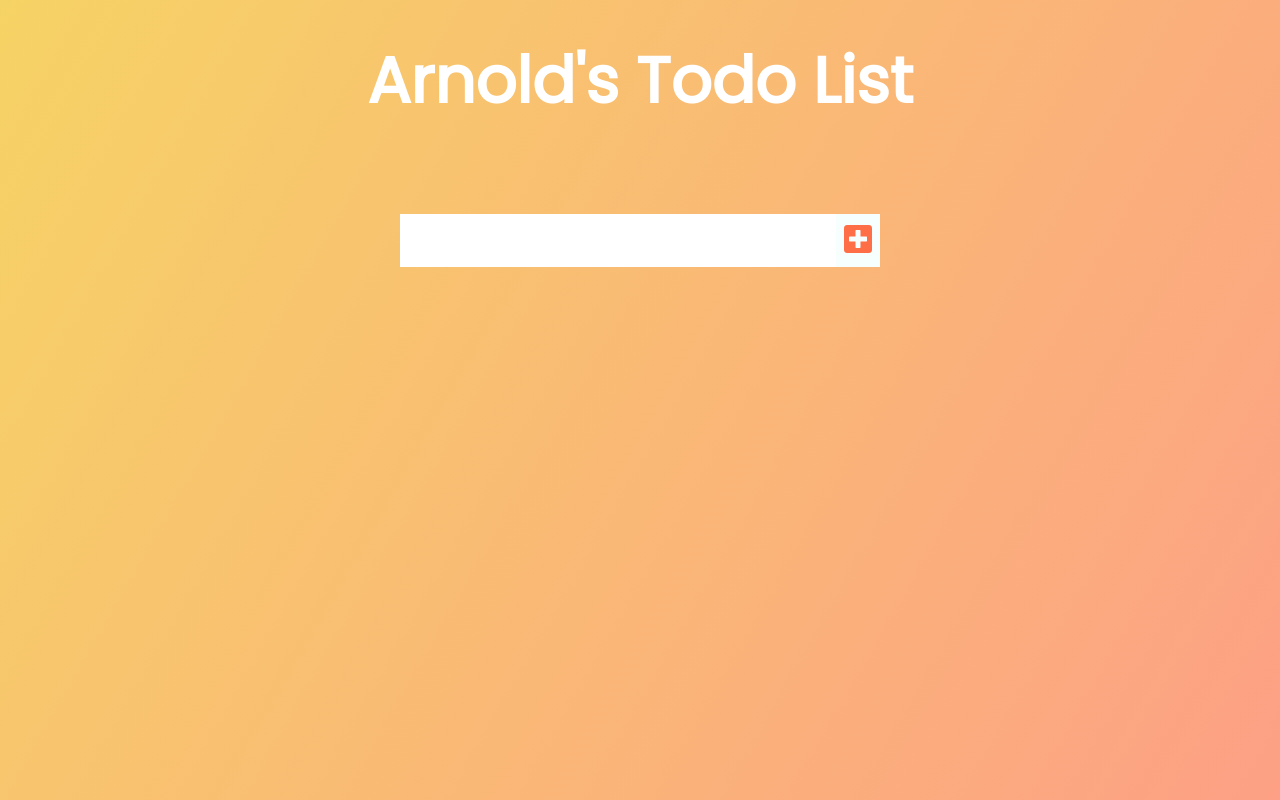
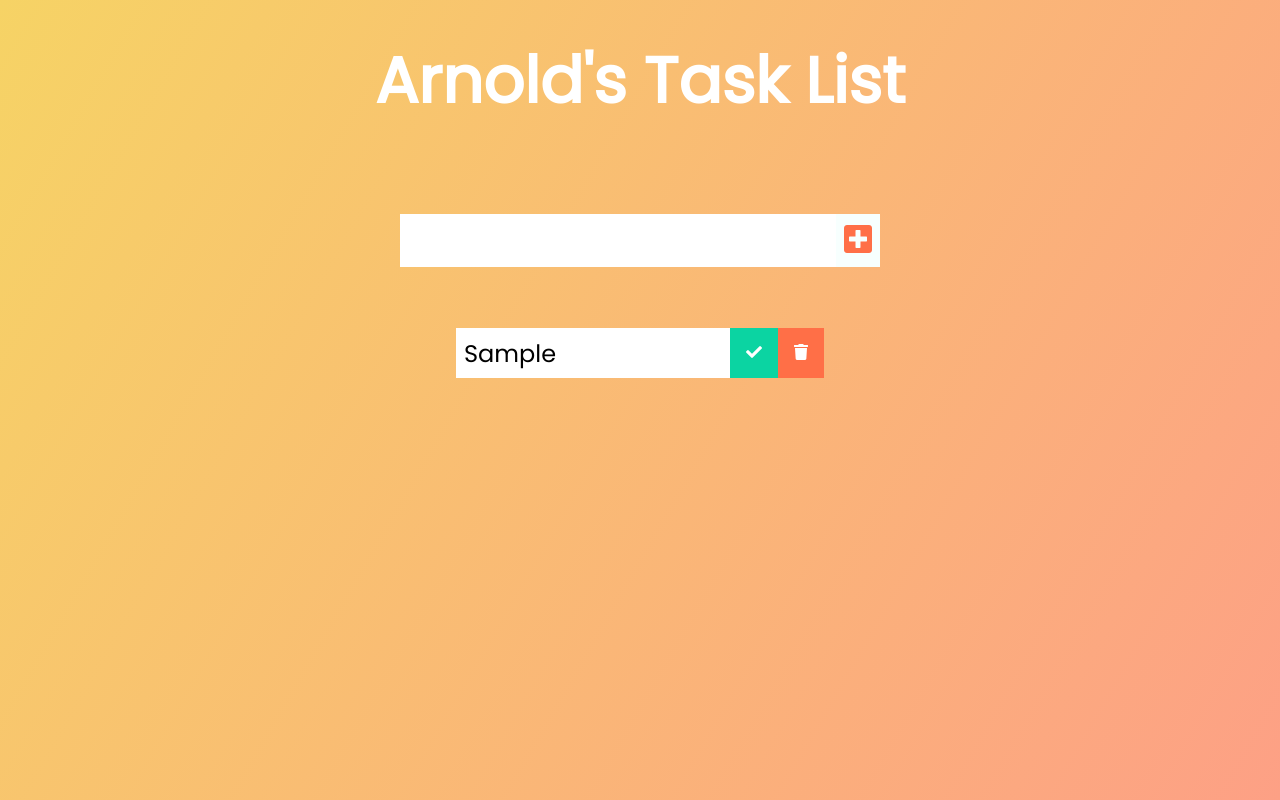
Before and after one commit to Tweetiebird987/TodoApp, a React (Create React App) app: page / in a window 1280 px wide. Both pictures are taken after typing "Sample" into the empty fields and a click on the button 858 px from the left and 240 px from the top of the page. Built offline with nearby package versions, Linux system fonts and the light colour scheme.

Commit message:
Implement Task List with delete and complete function

```diff
--- a/src/App.js
+++ b/src/App.js
@@ -2,16 +2,18 @@ import React from "react";
 import './App.css';
 
 //Import components
-import Form from './components/Form';
+import TaskForm from './components/TaskForm';
+import TaskList from "./components/TaskList";
 
 function App() {
 
   return (
     <div className="App">
       <header>
-        <h1>Arnold's Todo List</h1>
+        <h1>Arnold's Task List</h1>
       </header>
-      <Form />
+      <TaskForm />
+      <TaskList />
     </div>
   );
 }
--- a/src/components/Form.js
+++ b/src/components/TaskForm.js
@@ -2,7 +2,7 @@ import React, { useState } from "react";
 
 import useTaskStore from '../stores/taskStore'
 
-const Form = () => {
+const TaskForm = () => {
     const addTask = useTaskStore((state) => state.addTask)
 
     const [taskName, setTaskName] = useState("")
@@ -11,7 +11,7 @@ const Form = () => {
         e.preventDefault()
         addTask({
             id: Math.ceil(Math.random() * 1000000),
-            task: taskName,
+            taskName: taskName,
             completed: false
         })
         setTaskName("")
@@ -34,4 +34,4 @@ const Form = () => {
     );
 };
 
-export default Form;
+export default TaskForm;
--- /dev/null
+++ b/src/components/TaskList.js
@@ -0,0 +1,39 @@
+import React from 'react'
+
+import useTaskStore from '../stores/taskStore'
+
+const TaskList = () => {
+    const { tasks, removeTask, toggleTaskStatus} = useTaskStore(
+        (state) => ({
+            tasks: state.tasks,
+            removeTask: state.removeTask,
+            toggleTaskStatus: state.toggleTaskStatus
+        })
+    )
+
+    return (
+        <div className='todo-container'>
+            <ul className='todo-list'>
+                {tasks.map((task, id)=> {
+                    return (
+                        <React.Fragment key={id}>
+                            <div className='todo'>
+                                <li className={`todo-item ${task.completed ? "completed" : ''}`}>{task?.taskName}</li>
+
+                                <button onClick={(e) => {toggleTaskStatus(task.id)}} className='complete-btn'>
+                                    <i className="fas fa-check"></i>
+                                </button>
+
+                                <button onClick={() => {removeTask(task.id)}} className='trash-btn'>
+                                    <i className="fas fa-trash"></i>
+                                </button>
+                            </div>
+                        </React.Fragment>
+                    )
+                })}
+            </ul>
+        </div>
+    )
+}
+
+export default TaskList
--- a/src/stores/taskStore.js
+++ b/src/stores/taskStore.js
@@ -4,19 +4,19 @@ import {devtools, persist} from "zustand/middleware"
 
 const taskStore = (set) => ({
     tasks: [],
-    addTask: (task) => {
+    addTask: (taskName) => {
         set((state) => ({
-            tasks: [task, ...state.tasks],
+            tasks: [taskName, ...state.tasks],
         }))
     },
     removeTask: (taskId) => {
         set((state) => ({
-            tasks: state.tasks.filter((task) => task.id !== taskId)
+            tasks: state.tasks.filter((taskName) => taskName.id !== taskId)
         }))
     },
     toggleTaskStatus: (taskId) => {
         set((state) => ({
-            tasks: state.tasks.map((task) => task.id === taskId ? {...task, completed: !task.completed} : task)
+            tasks: state.tasks.map((taskName) => taskName.id === taskId ? {...taskName, completed: !taskName.completed} : taskName)
         }))
     }
 })
```
